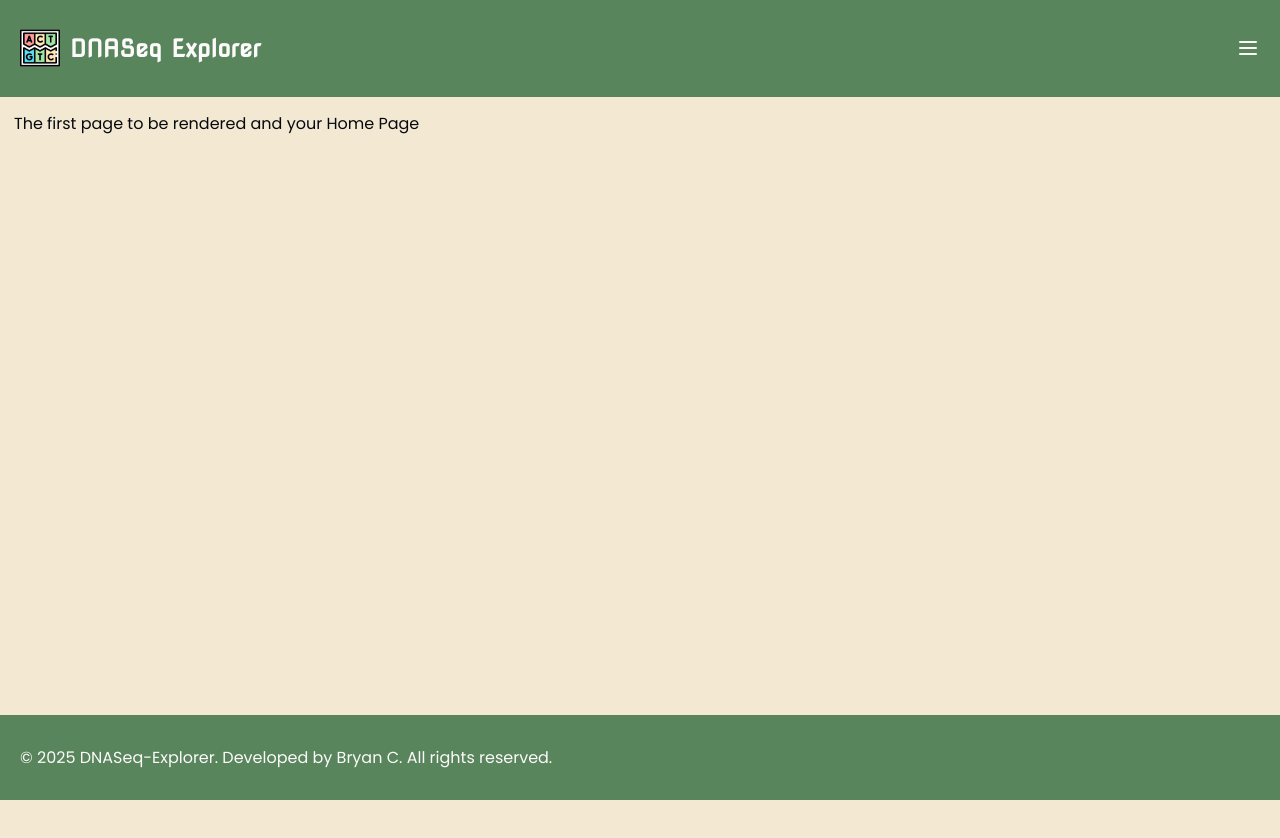
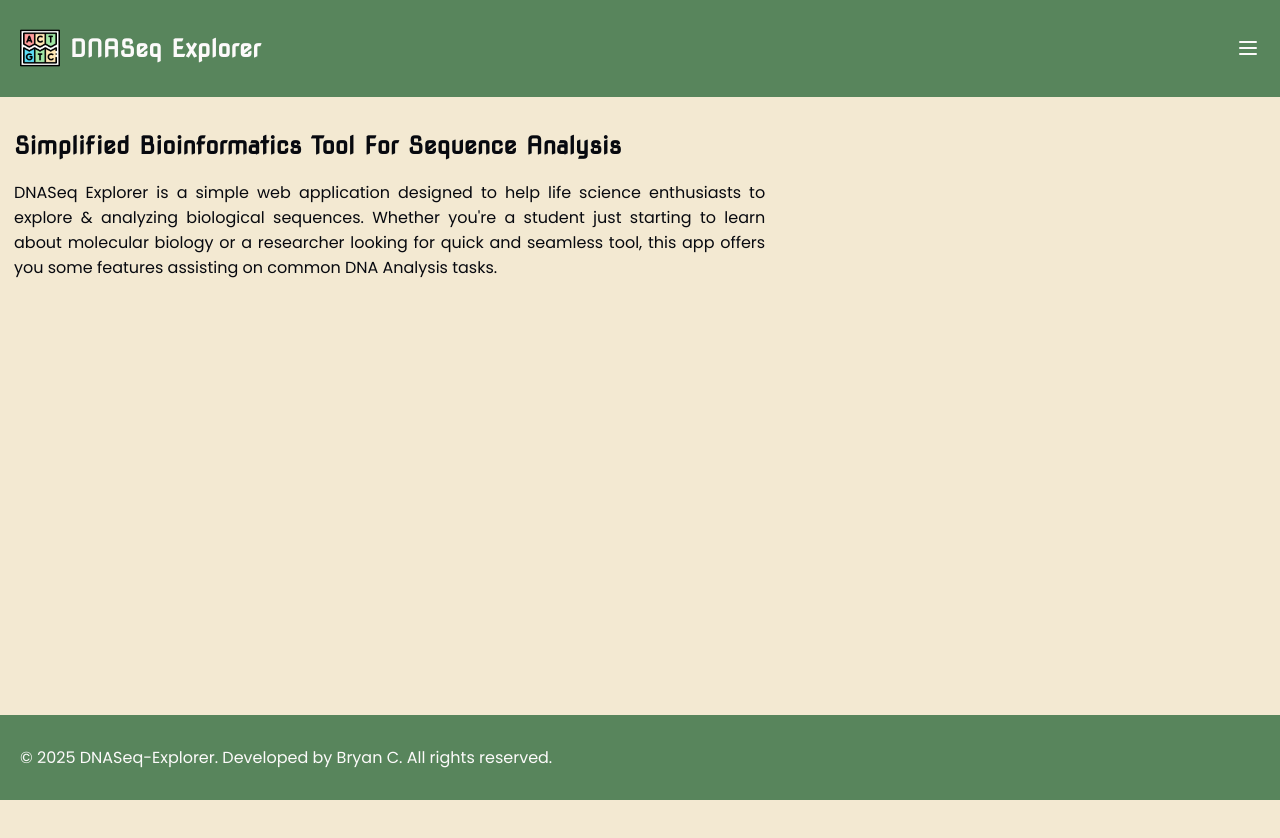
Before and after one commit to bryancastillo10/dna-seq-explorer, a React (Vite) app in the folder client/: page / in a window 1280 px wide. Shown: the top 838 px of the page. Built offline with nearby package versions, Linux system fonts and the light colour scheme.

Commit message:
🎨 style: styling utility functions & initial home page paragraph

```diff
--- a/client/src/components/navigations/Footer.tsx
+++ b/client/src/components/navigations/Footer.tsx
@@ -2,7 +2,7 @@ import { Nav } from "@/style/globalStyles";
 
 const Footer = () => {
   return (
-    <Nav stickyPosition="bottom">
+    <Nav $stickyPosition="bottom">
       <p>&copy; {new Date().getFullYear()} DNASeq-Explorer. Developed by Bryan C. All rights reserved.</p>
     </Nav>
   )
--- a/client/src/components/navigations/Navbar.tsx
+++ b/client/src/components/navigations/Navbar.tsx
@@ -12,7 +12,7 @@ const Navbar = () => {
   const { toggleMenu, isMenuOpen } = useOpenMenu();
 
   return (
-    <Nav stickyPosition="top">
+    <Nav $stickyPosition="top">
       <NavLayout>
         <NavbarLogo>
           <LogoImage src={AppLogo} alt="logo" />
@@ -22,14 +22,14 @@ const Navbar = () => {
           <NavMenu>
             <StyledMenu size={24} onClick={toggleMenu} />
           </NavMenu>
-          <NavList isOpen={isMenuOpen}>
+          <NavList $isOpen={isMenuOpen}>
             {navitems.map((nav) => {
               const Icon = nav.icon;
               return (
                 <StyledLink key={nav.id} to={nav.link}>
                   <Item>
                     <Icon />
-                    <Paragraph size="lg">{nav.name}</Paragraph>
+                    <Paragraph $alignment="left" size="lg">{nav.name}</Paragraph>
                     </Item>
                 </StyledLink>
               )
@@ -64,7 +64,7 @@ const StyledMenu = styled(Menu)`
   }
 `;
 
-const NavList = styled.div<{ isOpen: boolean }>`
+const NavList = styled.div<{ $isOpen: boolean; }>`
   position: absolute;
   display: flex;
   flex-direction: column;
@@ -76,7 +76,7 @@ const NavList = styled.div<{ isOpen: boolean }>`
   height: 90vh;
   background-color: ${(props) => props.theme.color.accent};
 
-  transform: translateX(${(props) => (props.isOpen ? "0" : "100%")});
+  transform: translateX(${(props) => (props.$isOpen ? "0" : "100%")});
   transition: transform 0.5s ease-in-out;
 `;
 
--- a/client/src/routes/index.lazy.tsx
+++ b/client/src/routes/index.lazy.tsx
@@ -1,9 +1,33 @@
+import { Paragraph, Title } from '@/style/globalStyles'
 import { createLazyFileRoute } from '@tanstack/react-router'
+
+import styled from 'styled-components'
+import { mediaQuery } from '@/utils/breakpoints'
 
 export const Route = createLazyFileRoute('/')({
   component: RouteComponent,
 })
 
 function RouteComponent() {
-  return <div>The first page to be rendered and your Home Page</div>
+  return (
+    <div className="">
+      <Title>Simplified Bioinformatics Tool For Sequence Analysis</Title>
+      <ParagraphContainer>
+        <Paragraph $alignment="justify" color="dark">
+          DNASeq Explorer is a simple web application designed to help life science enthusiasts to explore &
+          analyzing biological sequences. Whether you&apos;re a student just starting to learn about molecular biology
+          or a researcher looking for quick and seamless tool, this app offers you some features
+          assisting on common DNA Analysis tasks.
+        </Paragraph>
+      </ParagraphContainer>
+    </div>)
 }
+
+
+const ParagraphContainer = styled.div`
+  width: 100%;
+
+  ${mediaQuery("md")} {
+    width: 60%;
+  }
+`
--- a/client/src/style/globalStyles.ts
+++ b/client/src/style/globalStyles.ts
@@ -1,4 +1,5 @@
 import { createGlobalStyle, styled } from "styled-components";
+import { alignParagraph } from "@/utils/alignParagraph";
 
 export const GlobalStyles = createGlobalStyle`
     body{
@@ -12,16 +13,13 @@ export const GlobalStyles = createGlobalStyle`
 
 //  Navigation
 
-interface NavProps {
-    stickyPosition: "top" | "bottom";
-}
-
-export const Nav = styled.nav<NavProps>`
+export const Nav = styled.nav<{$stickyPosition: "top" | "bottom"}>`
   position: sticky;
-  ${(props) => props.stickyPosition === "bottom" ? "bottom :0;": "top: 0;"}
+  ${(props) => props.$stickyPosition === "bottom" ? "bottom: 0;": "top: 0;"}
   padding: 14px 20px;
   background-color: ${(props) => props.theme.color.accent};
   color: ${(props) => props.theme.color.light};
+
 `
 export const NavLayout = styled.div`
   display: flex;
@@ -31,9 +29,10 @@ export const NavLayout = styled.div`
 
 // Typography
 
-interface ParagraphProps {
+export interface ParagraphProps {
   size?: "xl" | "lg" | "base" | "sm" | "xs";
   color?: "dark" | "light";
+  $alignment: "left" | "center" | "right" | "justify" |"balance";
 }
 
 export const Title = styled.h1`
@@ -46,4 +45,5 @@ export const Paragraph = styled.p<ParagraphProps>`
   font-weight: ${(props) => props.theme.fontWeight.regular};
   font-size: ${(props) => props.size ? props.theme.fontSize[props.size]: props.theme.fontSize.base};
   color: ${(props) => props.color === "dark" ? props.theme.color.dark : props.theme.color.light};
+  text-align: ${(props) => alignParagraph(props.$alignment)};
 `
--- /dev/null
+++ b/client/src/utils/alignParagraph.ts
@@ -0,0 +1,16 @@
+import type { ParagraphProps } from "@/style/globalStyles";
+
+export const alignParagraph = (alignment: ParagraphProps["$alignment"]) => {
+    switch (alignment){
+        case ("center"):
+            return "center";
+        case ("right"):
+            return "right";
+        case ("justify"):
+            return "justify";
+        case ("balance"):
+            return "balance";
+        default:
+            return "left";
+    }
+};
--- /dev/null
+++ b/client/src/utils/breakpoints.ts
@@ -0,0 +1,14 @@
+import { css } from "styled-components";
+
+const breakpoints = {
+    sm: "640px",
+    md: "768px",
+    lg: "1024px",
+    xl: "1280px",
+    xxl:"1535px"
+}
+
+type BreakPoints = keyof typeof breakpoints;
+
+export const mediaQuery = (key: BreakPoints) => css`
+     @media (min-width: ${breakpoints[key]})`
```
